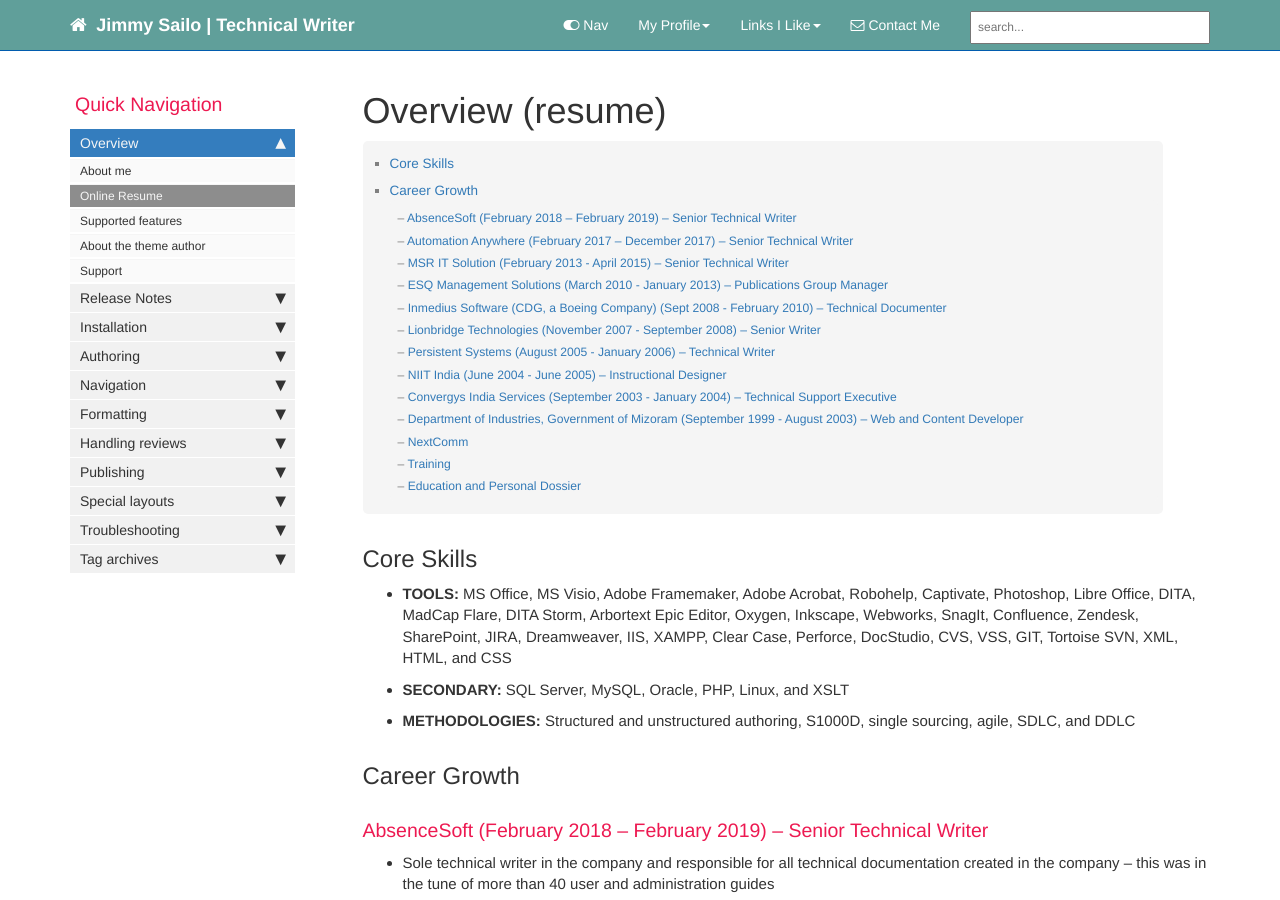
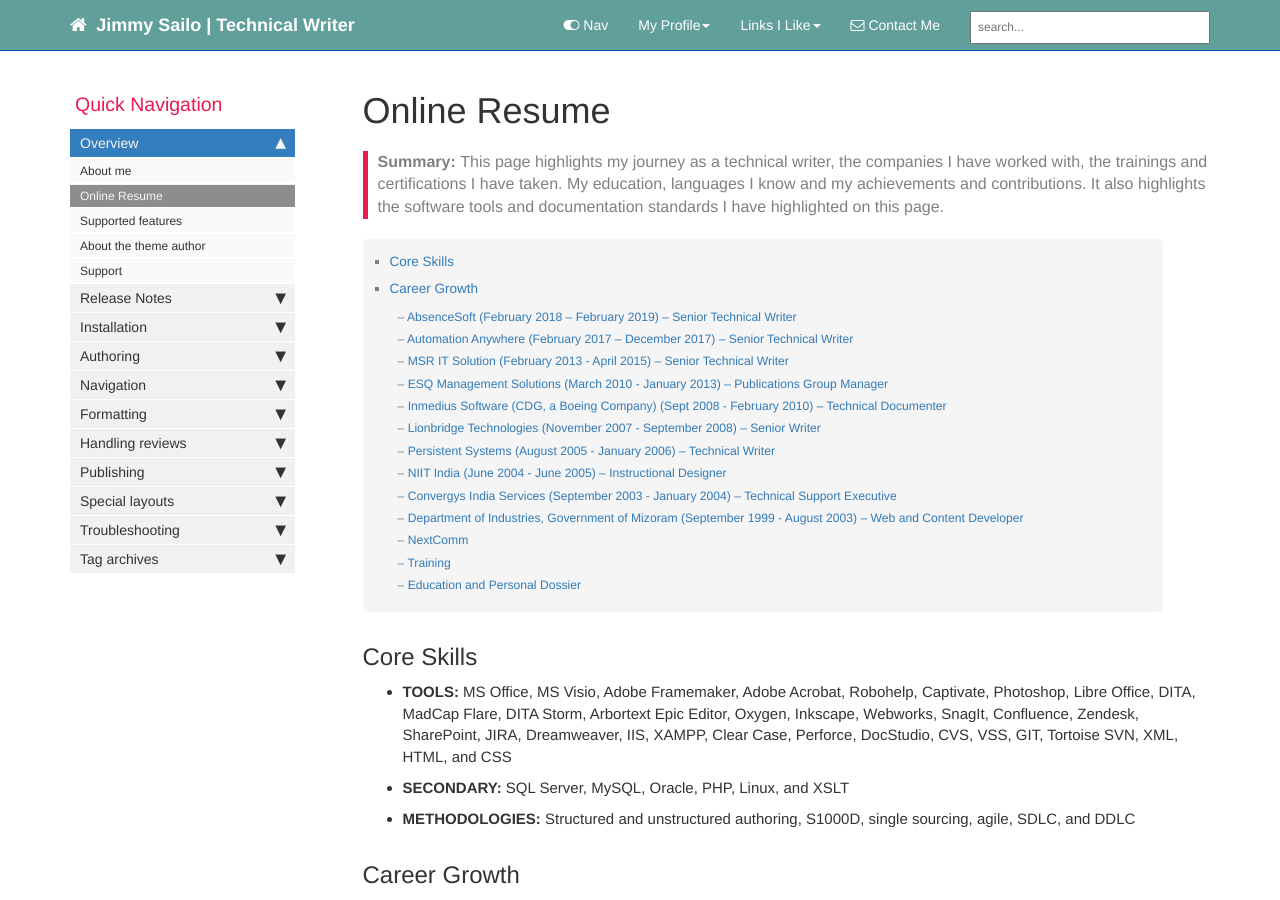
Before and after one commit to jsailo/kbase, a Jekyll site: the page built from pages/mydoc/my_resume.md, in a window 1280 px wide and 900 px high. Built offline with Jekyll 4.4.1, drawn with Linux system fonts in a browser that asks for light colours; nearby versions of some CDN libraries; comment, search, counter and statistics services are not loaded.

Commit message:
Added HTML header

```diff
--- a/pages/mydoc/my_resume.md
+++ b/pages/mydoc/my_resume.md
@@ -1,9 +1,11 @@
 ---
-title: Overview (resume)
+title: Online Resume
 sidebar: mydoc_sidebar
 permalink: my_resume.html
 folder: mydoc
+summary: This page highlights my journey as a technical writer, the companies I have worked with, the trainings and certifications I have taken. My education, languages I know and my achievements and contributions. It also highlights the software tools and documentation standards I have highlighted on this page.
 ---
+
 
 ## Core Skills
 
```
